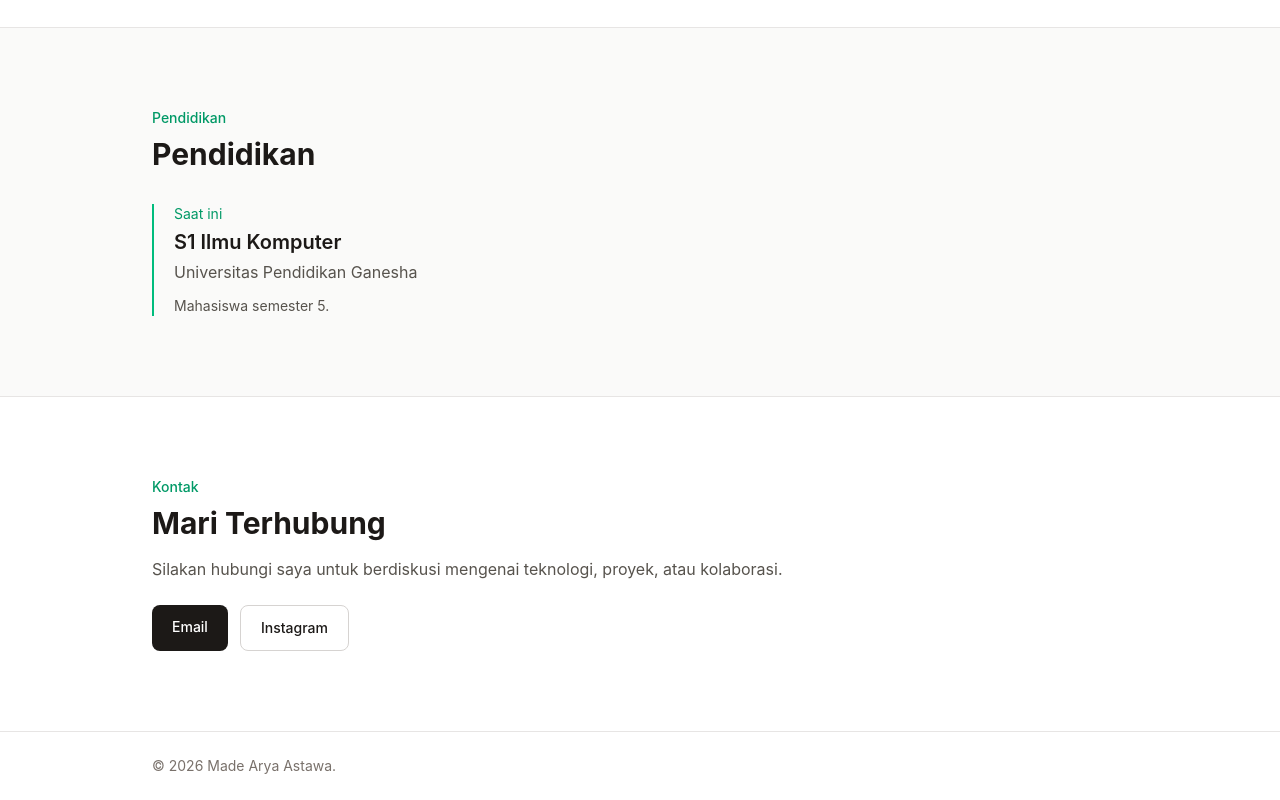
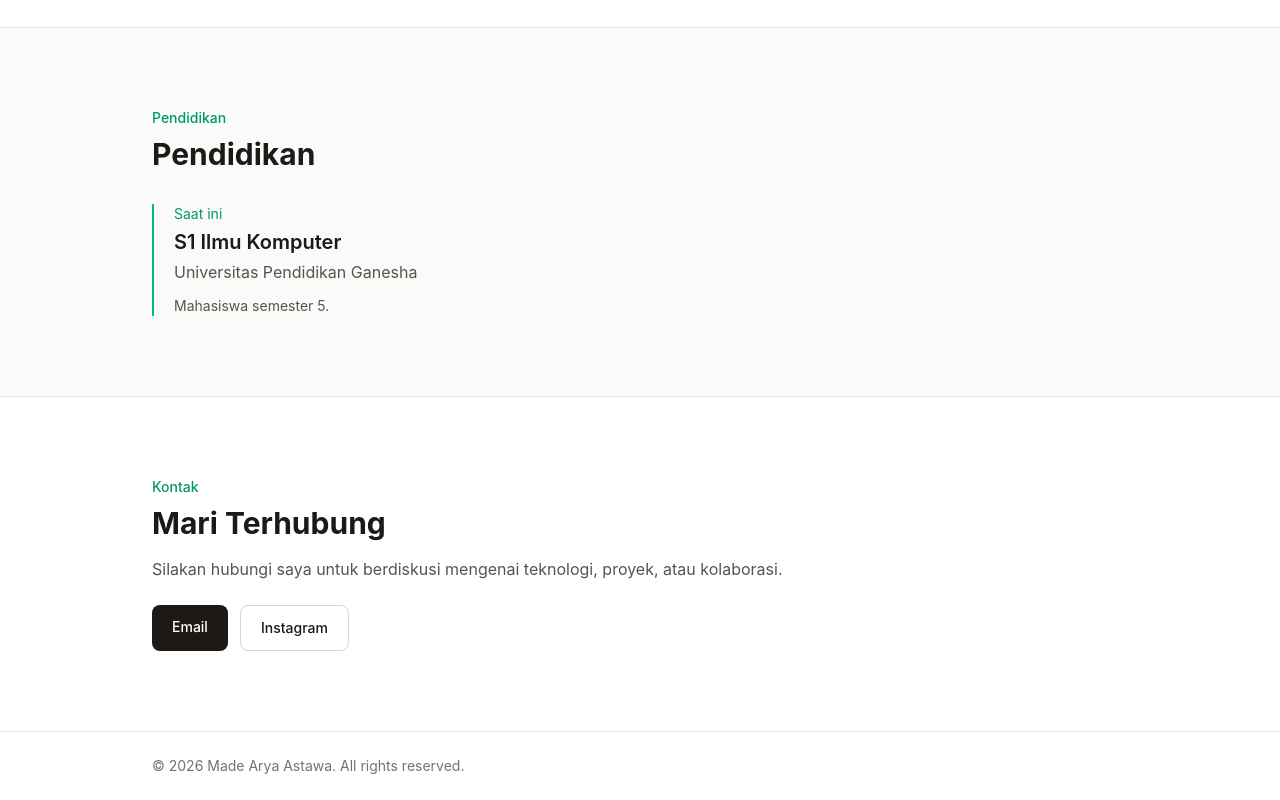
Before and after one commit to AryaDewata/web-profile-tailwind, a website: page public/index.html in a window 1280 px wide. Shown: the part 3550-4350 px from the top of the page. Drawn offline with Linux system fonts and the light colour scheme.

Commit message:
Index file footer fixed

```diff
--- a/public/index.html
+++ b/public/index.html
@@ -690,7 +690,7 @@
         <div class="mx-auto max-w-5xl px-6 py-6 text-sm text-stone-500 dark:text-stone-400">
 
             <p>
-                © 2026 Made Arya Astawa.
+                © 2026 Made Arya Astawa. All rights reserved.
             </p>
 
         </div>
```
